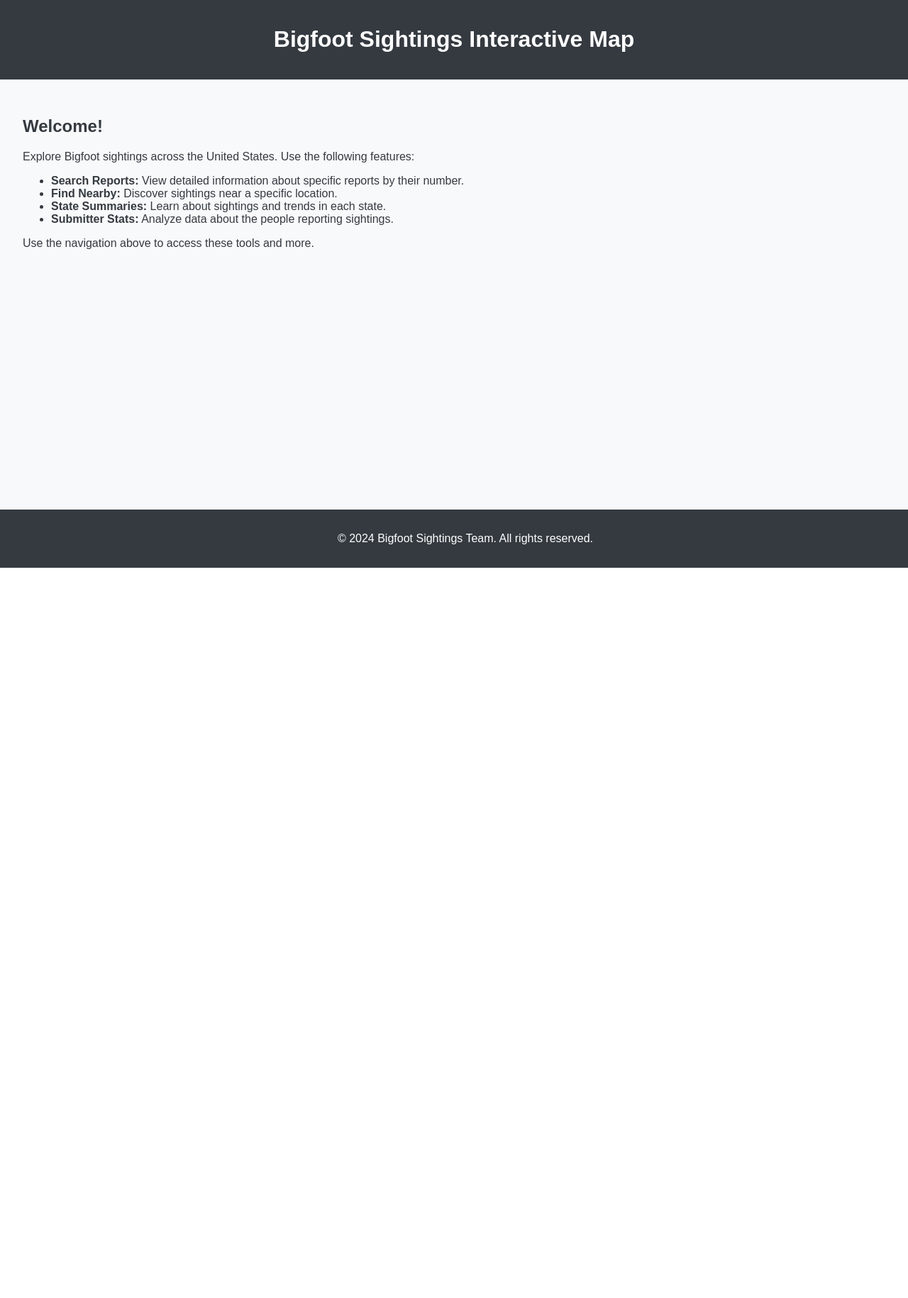
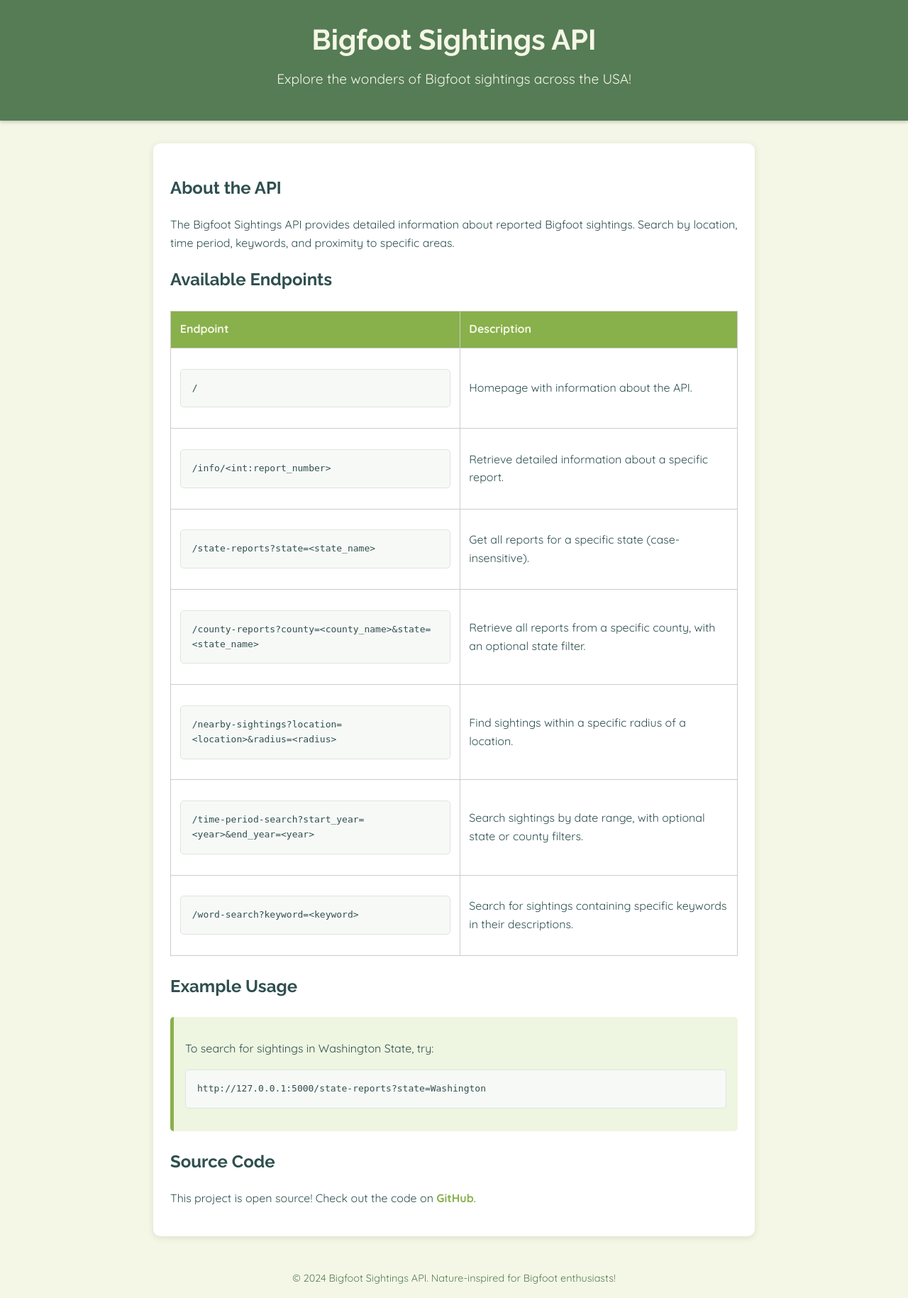
Before and after one commit to the-eva-a/bigfoot-sightings, a Flask app: page / in a window 1280 px wide. Shown: the whole page at 71% size. Before the commit the page ends 800 px from the top, so only its background shows below. Run offline with Flask 3, Linux system fonts and the light colour scheme; parts of the project's set-up code (start-up, migrations or seed data) failed here and were passed over.

Commit message:
Updated Flask API and README

```diff
--- a/flask_app/templates/index.html
+++ b/flask_app/templates/index.html
@@ -3,59 +3,158 @@
 <head>
     <meta charset="UTF-8">
     <meta name="viewport" content="width=device-width, initial-scale=1.0">
-    <title>Bigfoot Sightings Map</title>
+    <title>Bigfoot Sightings API</title>
     <style>
+        @import url('https://fonts.googleapis.com/css2?family=Quicksand:wght@400;700&family=Raleway:wght@400;700&display=swap');
+
         body {
-            font-family: Arial, sans-serif;
+            font-family: 'Quicksand', sans-serif;
+            background-color: #f5f7e6;
+            color: #2f4f4f;
+            line-height: 1.6;
             margin: 0;
             padding: 0;
-            background-color: #f8f9fa;
-            color: #343a40;
         }
         header {
-            background-color: #343a40;
-            color: #ffffff;
-            padding: 1rem;
+            background: #557c55;
+            color: #f5f7e6;
+            padding: 1.5rem 0;
             text-align: center;
+            box-shadow: 0 2px 5px rgba(0, 0, 0, 0.2);
         }
-        main {
-            padding: 2rem;
+        header h1 {
+            font-family: 'Raleway', sans-serif;
+            font-size: 2.5rem;
+            margin: 0;
         }
-        footer {
-            background-color: #343a40;
-            color: #ffffff;
-            text-align: center;
-            padding: 1rem;
-            position: fixed;
-            bottom: 0;
+        header p {
+            font-size: 1.2rem;
+            margin-top: 0.5rem;
+        }
+        .container {
+            max-width: 800px;
+            margin: 2rem auto;
+            padding: 1.5rem;
+            background: #ffffff;
+            border-radius: 10px;
+            box-shadow: 0 2px 10px rgba(0, 0, 0, 0.1);
+        }
+        h2 {
+            color: #2f4f4f;
+            font-family: 'Raleway', sans-serif;
+        }
+        table {
             width: 100%;
+            border-collapse: collapse;
+            margin: 1.5rem 0;
+        }
+        table, th, td {
+            border: 1px solid #ccc;
+        }
+        th, td {
+            padding: 0.8rem;
+            text-align: left;
+        }
+        th {
+            background: #88b04b;
+            color: #f5f7e6;
         }
         a {
-            color: #007bff;
+            color: #88b04b;
             text-decoration: none;
+            font-weight: bold;
         }
         a:hover {
             text-decoration: underline;
+        }
+        footer {
+            text-align: center;
+            padding: 1rem;
+            margin-top: 2rem;
+            font-size: 0.9rem;
+            color: #557c55;
+        }
+        code {
+            display: block;
+            background: #f7f9f7;
+            padding: 1rem;
+            margin: 1rem 0;
+            border-radius: 5px;
+            border: 1px solid #e0e4e0;
+            font-family: monospace;
+        }
+        .example {
+            background: #eef5e1;
+            border-left: 5px solid #88b04b;
+            padding: 1rem;
+            margin: 1.5rem 0;
+            border-radius: 5px;
         }
     </style>
 </head>
 <body>
     <header>
-        <h1>Bigfoot Sightings Interactive Map</h1>
+        <h1>Bigfoot Sightings API</h1>
+        <p>Explore the wonders of Bigfoot sightings across the USA!</p>
     </header>
-    <main>
-        <h2>Welcome!</h2>
-        <p>Explore Bigfoot sightings across the United States. Use the following features:</p>
-        <ul>
-            <li><strong>Search Reports:</strong> View detailed information about specific reports by their number.</li>
-            <li><strong>Find Nearby:</strong> Discover sightings near a specific location.</li>
-            <li><strong>State Summaries:</strong> Learn about sightings and trends in each state.</li>
-            <li><strong>Submitter Stats:</strong> Analyze data about the people reporting sightings.</li>
-        </ul>
-        <p>Use the navigation above to access these tools and more.</p>
-    </main>
+    <div class="container">
+        <h2>About the API</h2>
+        <p>
+            The Bigfoot Sightings API provides detailed information about reported Bigfoot sightings.
+            Search by location, time period, keywords, and proximity to specific areas.
+        </p>
+        <h2>Available Endpoints</h2>
+        <table>
+            <thead>
+                <tr>
+                    <th>Endpoint</th>
+                    <th>Description</th>
+                </tr>
+            </thead>
+            <tbody>
+                <tr>
+                    <td><code>/</code></td>
+                    <td>Homepage with information about the API.</td>
+                </tr>
+                <tr>
+                    <td><code>/info/&lt;int:report_number&gt;</code></td>
+                    <td>Retrieve detailed information about a specific report.</td>
+                </tr>
+                <tr>
+                    <td><code>/state-reports?state=&lt;state_name&gt;</code></td>
+                    <td>Get all reports for a specific state (case-insensitive).</td>
+                </tr>
+                <tr>
+                    <td><code>/county-reports?county=&lt;county_name&gt;&state=&lt;state_name&gt;</code></td>
+                    <td>Retrieve all reports from a specific county, with an optional state filter.</td>
+                </tr>
+                <tr>
+                    <td><code>/nearby-sightings?location=&lt;location&gt;&radius=&lt;radius&gt;</code></td>
+                    <td>Find sightings within a specific radius of a location.</td>
+                </tr>
+                <tr>
+                    <td><code>/time-period-search?start_year=&lt;year&gt;&end_year=&lt;year&gt;</code></td>
+                    <td>Search sightings by date range, with optional state or county filters.</td>
+                </tr>
+                <tr>
+                    <td><code>/word-search?keyword=&lt;keyword&gt;</code></td>
+                    <td>Search for sightings containing specific keywords in their descriptions.</td>
+                </tr>
+            </tbody>
+        </table>
+        <h2>Example Usage</h2>
+        <div class="example">
+            <p>To search for sightings in Washington State, try:</p>
+            <code>http://127.0.0.1:5000/state-reports?state=Washington</code>
+        </div>
+        <h2>Source Code</h2>
+        <p>
+            This project is open source! Check out the code on
+            <a href="https://github.com/your-repo" target="_blank">GitHub</a>.
+        </p>
+    </div>
     <footer>
-        <p>&copy; 2024 Bigfoot Sightings Team. All rights reserved.</p>
+        &copy; 2024 Bigfoot Sightings API. Nature-inspired for Bigfoot enthusiasts!
     </footer>
 </body>
 </html>
```
Also changed, not shown: README.md.
